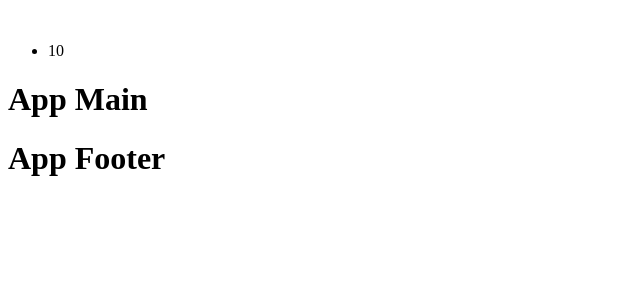
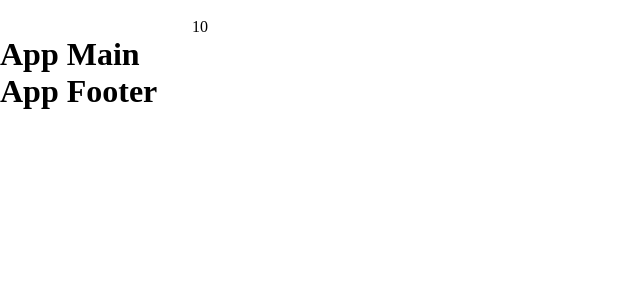
Before and after one commit to jfmarkan/vite-comics, a Vue app: page / in a window 1280 px wide. Shown: the top 300 px of the page, without its empty margins (0-640 px from the left). Built offline with nearby package versions, Linux system fonts and the light colour scheme.

Commit message:
refurbished main APP code and imported styles

```diff
--- a/src/App.vue
+++ b/src/App.vue
@@ -14,13 +14,13 @@ export default {
 </script>
 
 <template>
-  <div class="container">
+
     <AppHeader />
     <AppMain />
     <AppFooter />
-  </div>
+
 </template>
 
-<style scoped>
-
+<style lang="scss">
+  @import './styles/general.scss';
 </style>
```
